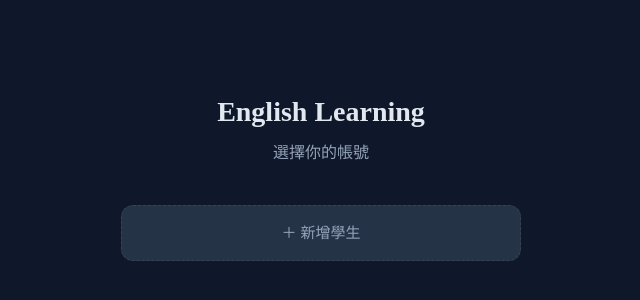
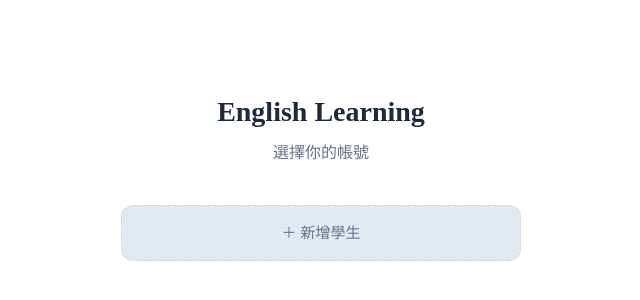
Before and after one commit to l36991035-cell/english-learning, a Next.js app: page /english-learning/ in a window 1280 px wide. Shown: the part 224-524 px from the top of the page, without its empty margins (319-959 px from the left). Built offline with nearby package versions, Linux system fonts and the light colour scheme.

Commit message:
switch to light theme and fix chat hardcoded dark colors
Co-Authored-By: Claude Sonnet 4.6 <noreply@anthropic.com>

```diff
--- a/src/app/(student)/chat/page.tsx
+++ b/src/app/(student)/chat/page.tsx
@@ -161,7 +161,7 @@ export default function ChatPage() {
         </div>
         <div style={{ display: 'flex', gap: 8, alignItems: 'center' }}>
           <button onClick={toggleVoiceMode}
-            style={{ padding: '6px 12px', background: voiceMode ? '#276749' : 'var(--bg-primary)', border: `1px solid ${voiceMode ? '#48bb78' : 'var(--border)'}`, borderRadius: 'var(--radius)', color: voiceMode ? '#9ae6b4' : 'var(--text-muted)', cursor: 'pointer', fontSize: 13, fontFamily: 'inherit', fontWeight: 600 }}>
+            style={{ padding: '6px 12px', background: voiceMode ? '#d1fae5' : 'var(--bg-primary)', border: `1px solid ${voiceMode ? '#6ee7b7' : 'var(--border)'}`, borderRadius: 'var(--radius)', color: voiceMode ? '#065f46' : 'var(--text-muted)', cursor: 'pointer', fontSize: 13, fontFamily: 'inherit', fontWeight: 600 }}>
             {voiceMode ? '語音模式 ON' : '語音模式'}
           </button>
           <button onClick={() => { setTopic(''); setMsgs([]); setVoiceMode(false); voiceModeRef.current = false; window.speechSynthesis.cancel(); try { recognitionRef.current?.stop(); } catch {} }}
@@ -173,7 +173,7 @@ export default function ChatPage() {
 
       {/* Voice mode hint bar */}
       {voiceMode && (
-        <div style={{ padding: '7px 20px', background: '#1c3a2a', borderBottom: '1px solid #276749', fontSize: 13, color: '#68d391', textAlign: 'center' }}>
+        <div style={{ padding: '7px 20px', background: '#ecfdf5', borderBottom: '1px solid #a7f3d0', fontSize: 13, color: '#065f46', textAlign: 'center' }}>
           支援中英文混說 — AI 說完後自動開始聆聽你的回答
         </div>
       )}
@@ -194,7 +194,7 @@ export default function ChatPage() {
         )}
         {listening && (
           <div style={{ display: 'flex', justifyContent: 'flex-end' }}>
-            <div style={{ padding: '12px 18px', background: '#3d1a1a', borderRadius: 'var(--radius)', border: '1px solid #e53e3e', color: '#fc8181', fontSize: 15, fontStyle: 'italic' }}>
+            <div style={{ padding: '12px 18px', background: '#fff5f5', borderRadius: 'var(--radius)', border: '1px solid #feb2b2', color: '#c53030', fontSize: 15, fontStyle: 'italic' }}>
               聆聽中，請說話...
             </div>
           </div>
--- a/src/app/globals.css
+++ b/src/app/globals.css
@@ -2,18 +2,18 @@
 @import url("https://fonts.googleapis.com/css2?family=Playfair+Display:wght@400;700&family=DM+Sans:wght@400;500;600&family=DM+Mono&display=swap");
 
 :root {
-  --bg-primary: #0f172a;
-  --bg-secondary: #1e293b;
-  --bg-tertiary: #253347;
+  --bg-primary: #ffffff;
+  --bg-secondary: #f8fafc;
+  --bg-tertiary: #e2e8f0;
   --accent: #10b981;
   --accent-hover: #059669;
-  --text-primary: #e2e8f0;
-  --text-muted: #94a3b8;
-  --text-subtle: #64748b;
+  --text-primary: #1e293b;
+  --text-muted: #64748b;
+  --text-subtle: #94a3b8;
   --danger: #ef4444;
   --warning: #f59e0b;
   --info: #3b82f6;
-  --border: rgba(255, 255, 255, 0.08);
+  --border: rgba(0, 0, 0, 0.08);
   --radius: 12px;
   --radius-sm: 8px;
 }
```
